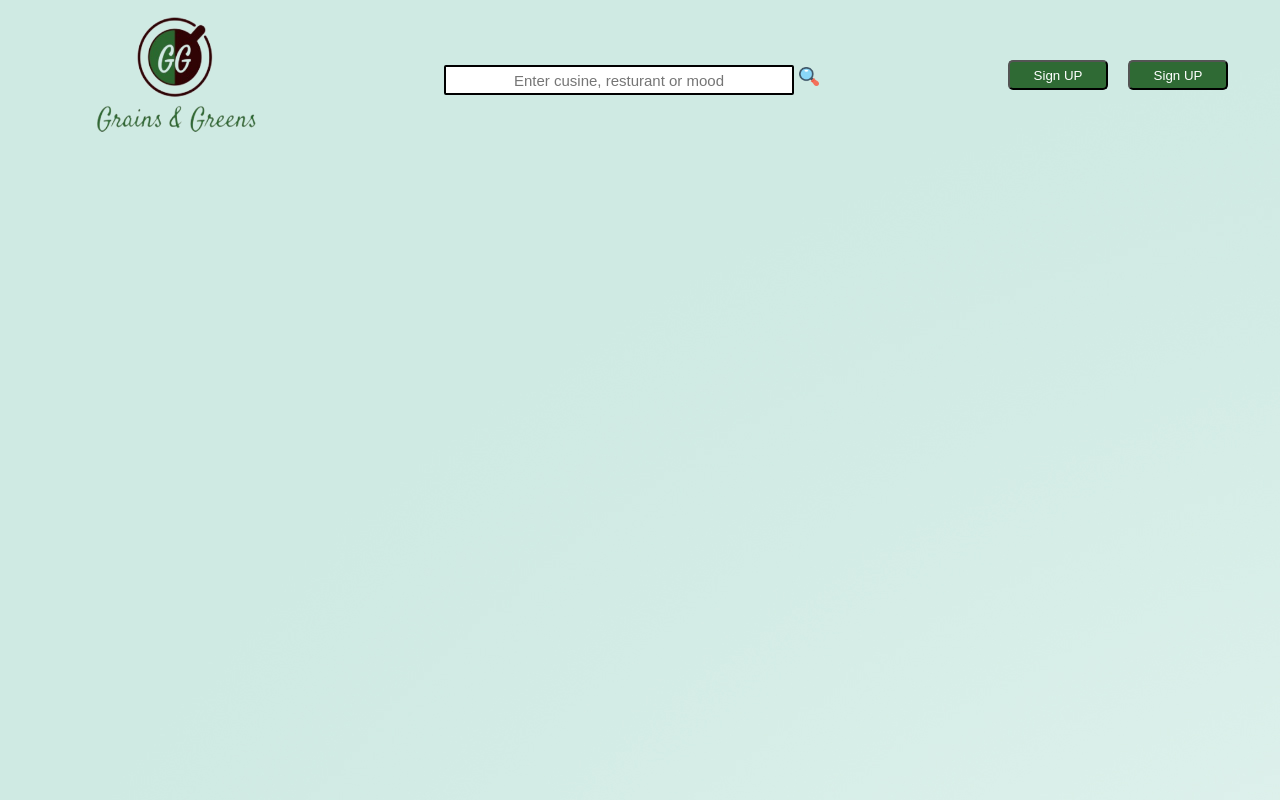
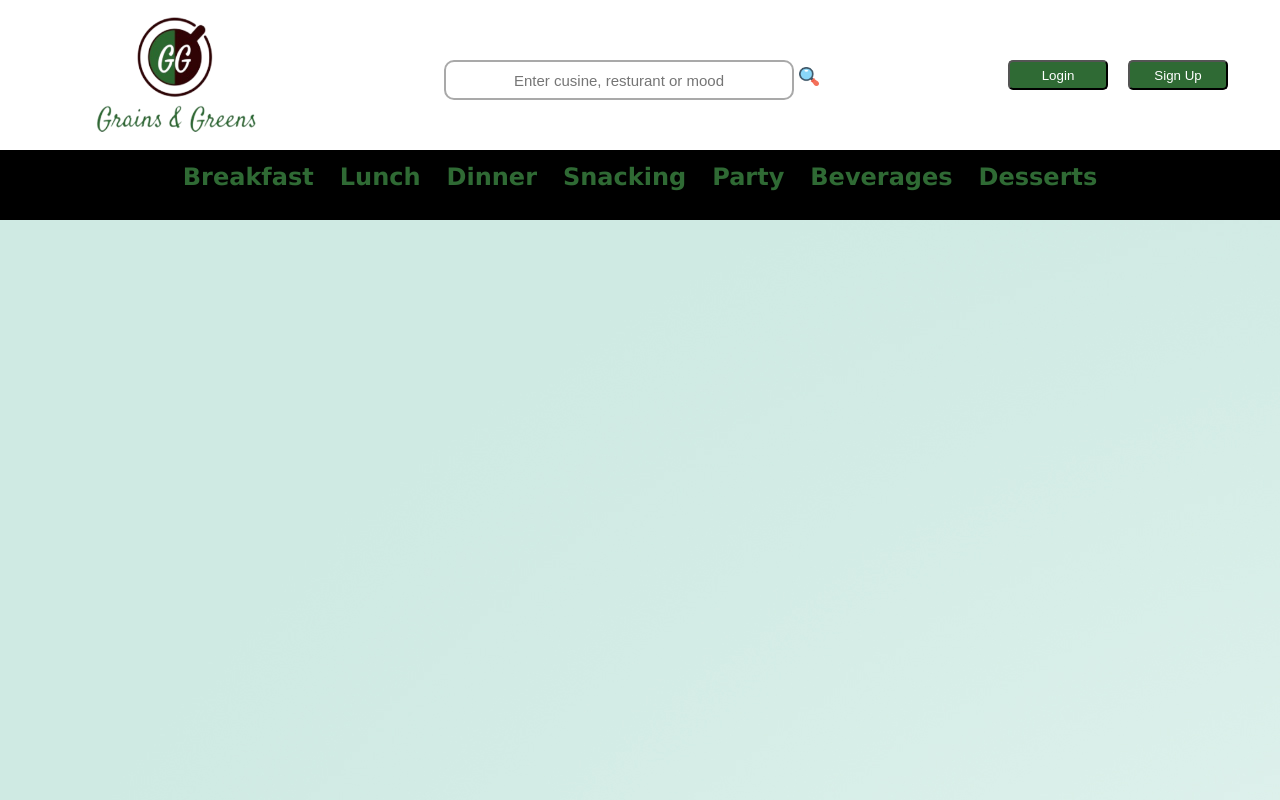
Before and after one commit to shrehaa/grains-green, a React (Create React App) app: page / in a window 1280 px wide. Built offline with nearby package versions, Linux system fonts and the light colour scheme.

Commit message:
navbar done

```diff
--- a/src/App.js
+++ b/src/App.js
@@ -1,10 +1,12 @@
 import "./App.css";
+import Categories from "./componets/categories/categories";
 import Navbar from "./componets/navbar/navbar";
 
 function App() {
   return (
     <div className="App">
       <Navbar />
+      <Categories/>
     </div>
   );
 }
--- /dev/null
+++ b/src/componets/categories/categories.css
@@ -0,0 +1,17 @@
+.categories-container{
+    height: 70px;
+    width: 100%;
+    display: flex;
+    justify-content: center;
+    background-color: black;
+}
+.categories-container .items{
+    color: #2f6a34;
+    margin: 13px;
+    font-size: 24px;
+    font-family:'Lucida Sans', 'Lucida Sans Regular', 'Lucida Grande', 'Lucida Sans Unicode', Geneva, Verdana, sans-serif;
+    font-weight: bold;
+    cursor: pointer;
+
+
+}
--- /dev/null
+++ b/src/componets/categories/categories.jsx
@@ -0,0 +1,19 @@
+import React from 'react'
+import { categories } from '../../constants/constants'
+import './categories.css'
+const Categories = () => {
+  return (
+    <div className='categories-container'>
+
+            {categories.map((item, idx)=>{
+                return(
+                    <div className='items' key={idx}>{item}</div>
+                )
+            })}
+
+
+    </div>
+  )
+}
+
+export default Categories
--- a/src/componets/navbar/navbar.css
+++ b/src/componets/navbar/navbar.css
@@ -4,6 +4,7 @@
   justify-content: space-between;
   align-items: center;
   flex-flow: row wrap;
+  background-color: #fff;
 }
 .navbarcontainer .logocontainer {
   width: 70%;
@@ -13,12 +14,12 @@
 }
 .navbarcontainer .searchbox {
   width: 350px;
-  height: 30px;
+  height: 40px;
   text-align: center;
   font-size: 15px;
   margin-top: 10px;
-  border: 2px solid black;
-  border-radius: 2px;
+  border: 2px solid darkgray;
+  border-radius: 10px;
   margin-left: 90px;
 }
 .navbarcontainer .searchbox:focus {
--- a/src/componets/navbar/navbar.jsx
+++ b/src/componets/navbar/navbar.jsx
@@ -14,12 +14,12 @@ const Navbar = () => {
             placeholder="Enter cusine, resturant or mood"
             name="search"
           />
-          <img className="searchicon" src={search} />
+          <img className="searchicon" alt="search" src={search} />
         </div>
       </div>
       <div className="credentials">
-        <button className="cred-btn">Sign UP</button>
-        <button className="cred-btn">Sign UP</button>
+        <button className="cred-btn">Login</button>
+        <button className="cred-btn">Sign Up</button>
       </div>
       <div className="navitems"></div>
     </div>
--- /dev/null
+++ b/src/constants/constants.js
@@ -0,0 +1 @@
+export const categories = ["Breakfast","Lunch","Dinner","Snacking","Party","Beverages","Desserts"]
```
